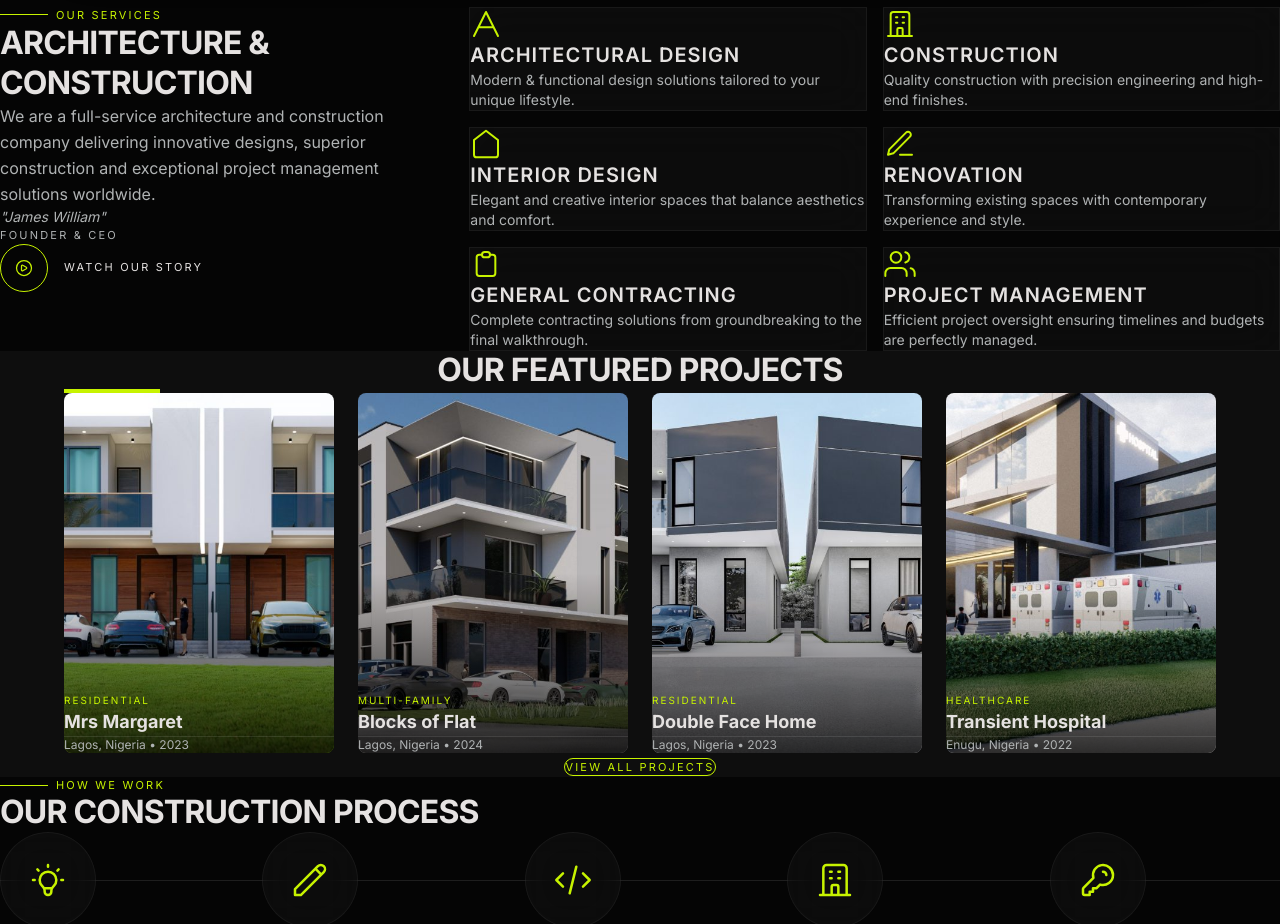
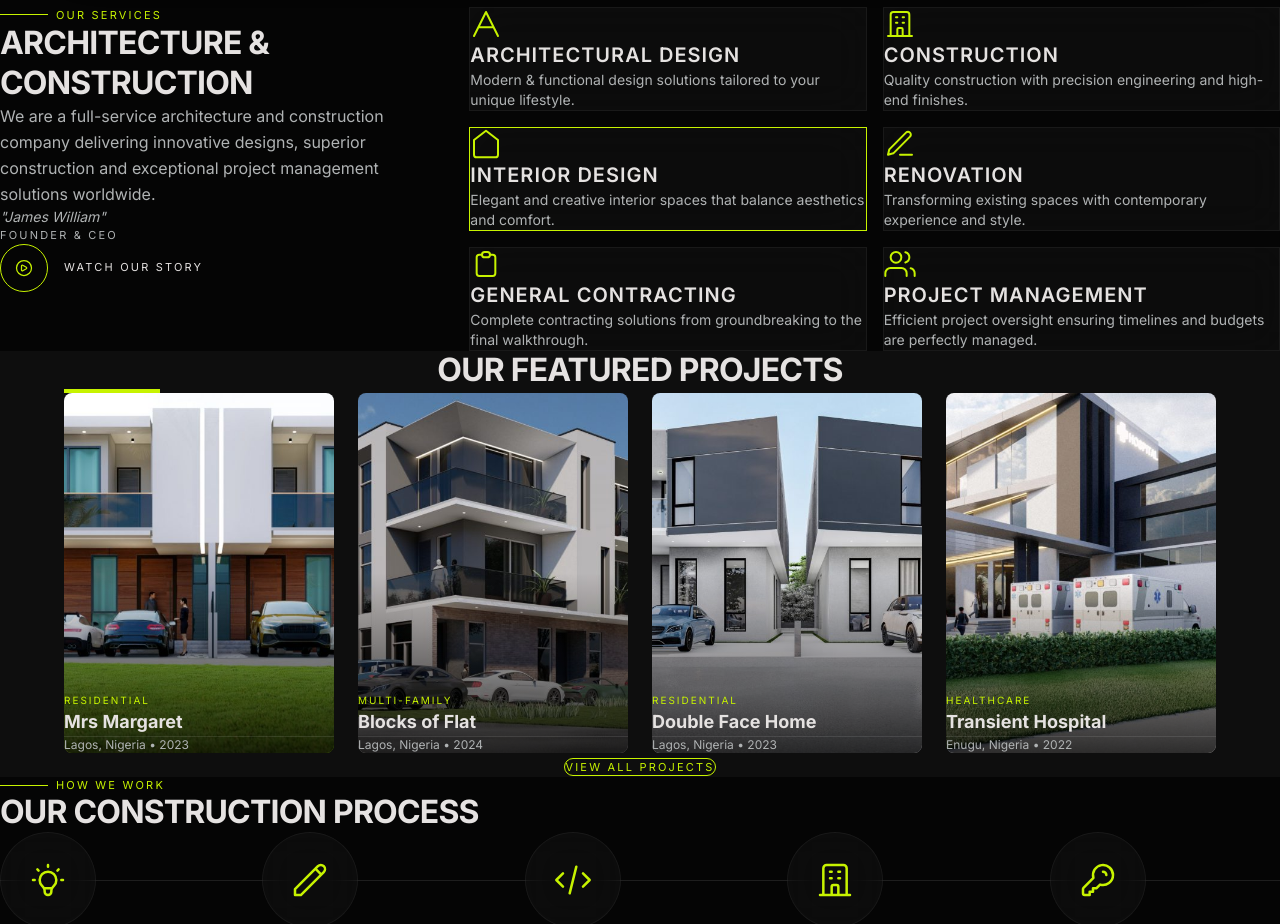
Before and after one commit to anantiikenna/Realmaxville, a Next.js app in the folder realmaxville-site/: page / in a window 1280 px wide. Shown: the part 900-1824 px from the top of the page. Built offline with nearby package versions, Linux system fonts and the light colour scheme.

Commit message:
fix: active service card shows full 4-sided accent border

```diff
--- a/realmaxville-site/src/components/Services.tsx
+++ b/realmaxville-site/src/components/Services.tsx
@@ -58,7 +58,7 @@ export default function Services() {
             <div
               key={s.title}
               className={`glass p-8 space-y-4 hover:bg-white/5 transition-all group cursor-pointer ${
-                i === 2 ? "border-b-2 border-[#c7f300]" : ""
+                i === 2 ? "!border-[#c7f300]" : ""
               }`}
             >
               <svg className="w-8 h-8 text-[#c7f300]" fill="none" stroke="currentColor" viewBox="0 0 24 24" aria-hidden="true">
```
